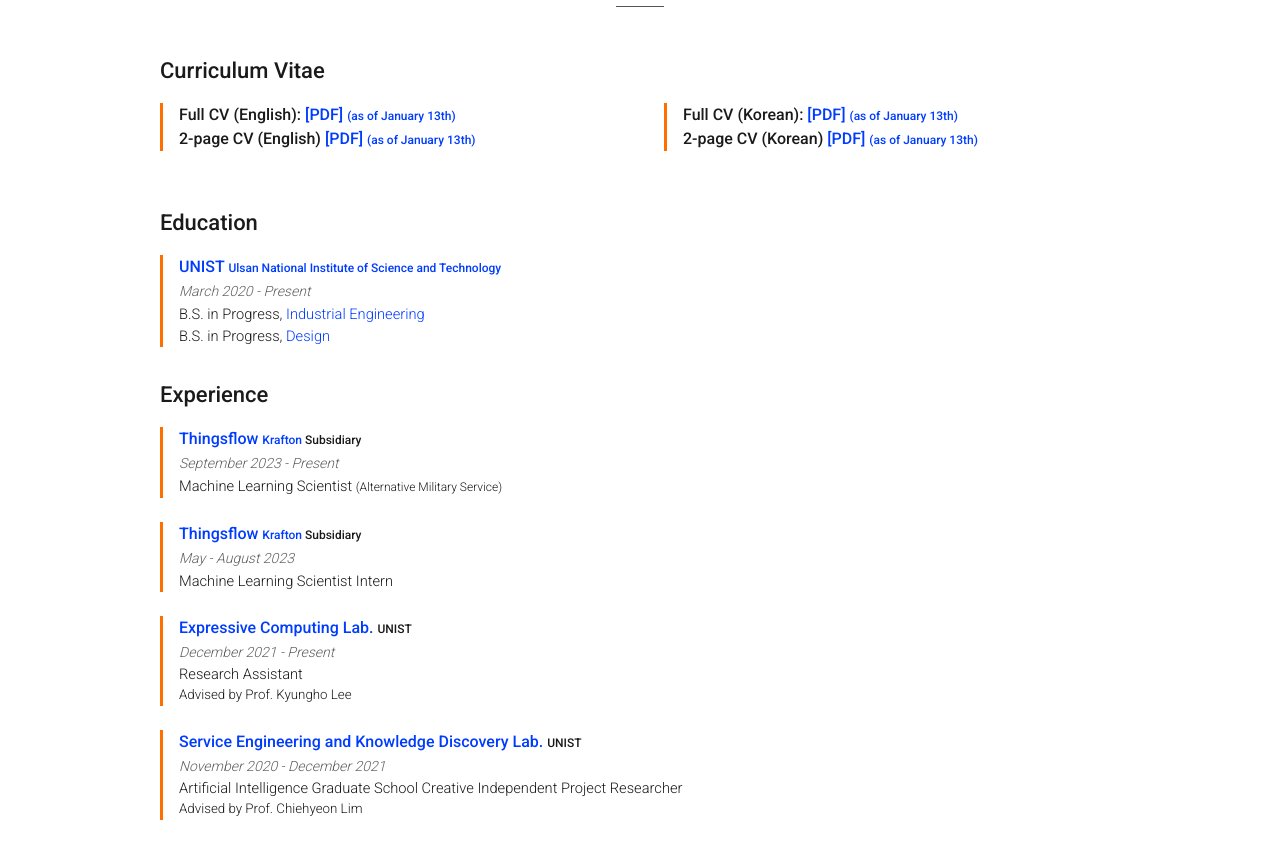
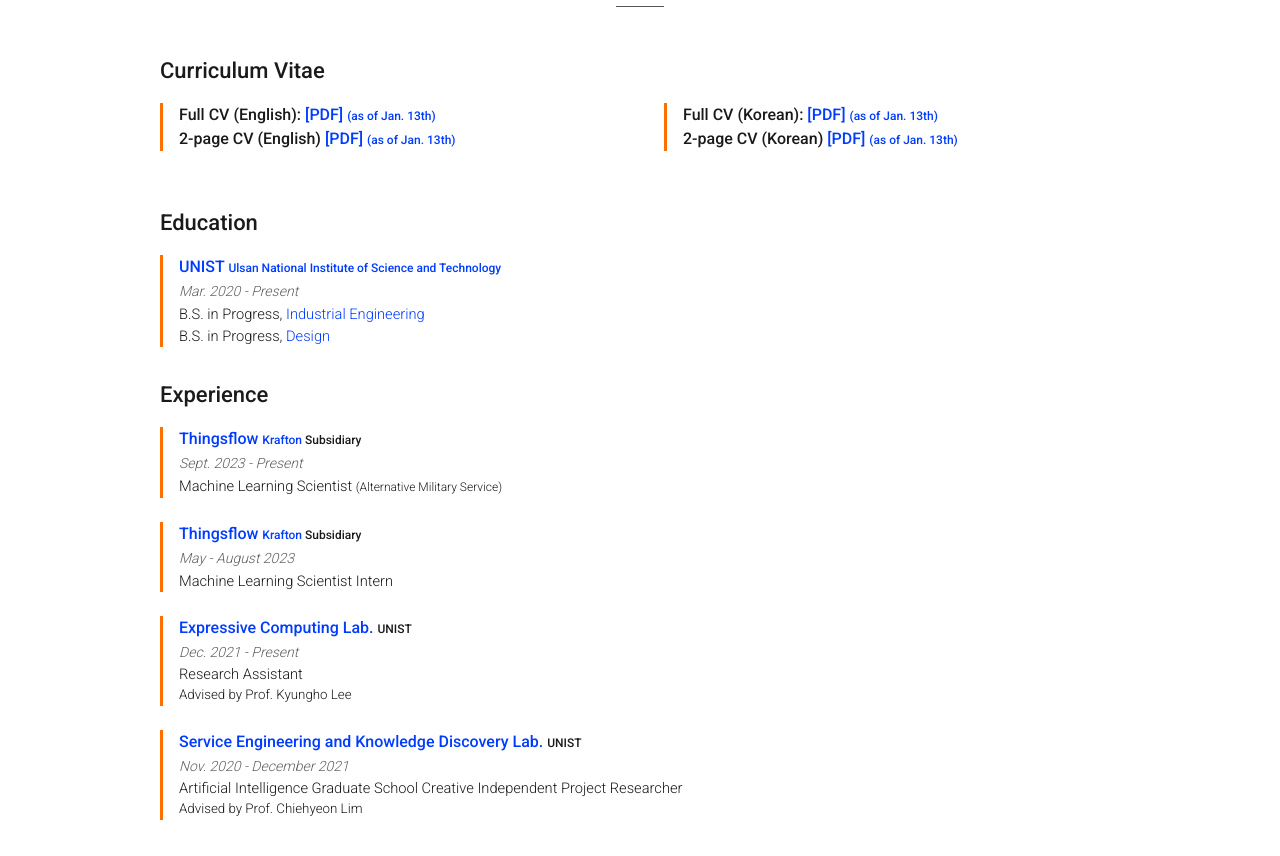
Before and after one commit to seonukkim/seonukkim.github.io, a Jekyll site: the page built from cv.md, in a window 1280 px wide. Shown: the part 188-1044 px from the top of the page. Built offline with Jekyll 4.4.1, drawn with Linux system fonts in a browser that asks for light colours.

```diff
--- a/cv.md
+++ b/cv.md
@@ -12,12 +12,12 @@
 <h2>Curriculum Vitae</h2>
 <div class="news-entries grid-2">
 <div class="entry-item course">
-    <h3 class="entry-title">Full CV (English): <a href="\assets\cv\20240113_SeonukKim_EN_CV.pdf">[PDF] <span style="font-size: 9pt;">(as of January 13th)</span></a></h3>
-    <h3 class="entry-title">2-page CV (English) <a href="\assets\cv\20240113_SeonukKim_EN_Resume.pdf">[PDF] <span style="font-size: 9pt;">(as of January 13th)</span></a></h3>
+    <h3 class="entry-title">Full CV (English): <a href="\assets\cv\20240113_SeonukKim_EN_CV.pdf">[PDF] <span style="font-size: 9pt;">(as of Jan. 13th)</span></a></h3>
+    <h3 class="entry-title">2-page CV (English) <a href="\assets\cv\20240113_SeonukKim_EN_Resume.pdf">[PDF] <span style="font-size: 9pt;">(as of Jan. 13th)</span></a></h3>
 </div>
 <div class="entry-item course">
-    <h3 class="entry-title">Full CV (Korean): <a href="\assets\cv\20240113_SeonukKim_KO_CV.pdf">[PDF] <span style="font-size: 9pt;">(as of January 13th)</span></a></h3>
-    <h3 class="entry-title">2-page CV (Korean) <a href="\assets\cv\20240113_SeonukKim_KO_Resume.pdf">[PDF] <span style="font-size: 9pt;">(as of January 13th)</span></a></h3>
+    <h3 class="entry-title">Full CV (Korean): <a href="\assets\cv\20240113_SeonukKim_KO_CV.pdf">[PDF] <span style="font-size: 9pt;">(as of Jan. 13th)</span></a></h3>
+    <h3 class="entry-title">2-page CV (Korean) <a href="\assets\cv\20240113_SeonukKim_KO_Resume.pdf">[PDF] <span style="font-size: 9pt;">(as of Jan. 13th)</span></a></h3>
 </div>
 </div>
 
@@ -25,7 +25,7 @@
 <div class="news-entries grid-1">
 <div class="entry-item course">
     <h3 class="entry-title"><a href="https://www.unist.ac.kr/">UNIST <span style="font-size: 9pt;">Ulsan National Institute of Science and Technology</span></a></h3>
-    <p class="entry-meta">March 2020 - Present</p>
+    <p class="entry-meta">Mar. 2020 - Present</p>
     <p style="font-size: 11pt; line-height: 150%;">
       B.S. in Progress, <a href="https://ie.unist.ac.kr/">Industrial Engineering</a><br>
       B.S. in Progress, <a href="https://design.unist.ac.kr/">Design</a></p>
@@ -36,7 +36,7 @@
 <div class="news-entries grid-1">
   <div class="entry-item course">
       <h3 class="entry-title"><a href="https://thingsflow.com/">Thingsflow</a> <span style="font-size: 9pt;"><a href="https://www.krafton.com/">Krafton</a> Subsidiary</span></h3>
-      <p class="entry-meta">September 2023 - Present</p>
+      <p class="entry-meta">Sept. 2023 - Present</p>
       <p style="font-size: 11pt; line-height: 150%;">
         Machine Learning Scientist <span style="font-size: 9pt;"> (Alternative Military Service)</span>
       </p>
@@ -52,7 +52,7 @@
 
   <div class="entry-item course">
       <h3 class="entry-title"><a href="https://www.klee141.com/">Expressive Computing Lab.</a> <span style="font-size: 9pt;">UNIST</span></h3>
-      <p class="entry-meta">December 2021 - Present</p>
+      <p class="entry-meta">Dec. 2021 - Present</p>
       <p style="font-size: 11pt; line-height: 140%;">
         Research Assistant
       <br>
@@ -62,7 +62,7 @@
 
   <div class="entry-item course">
     <h3 class="entry-title"><a href="https://service.unist.ac.kr/">Service Engineering and Knowledge Discovery Lab.</a> <span style="font-size: 9pt;">UNIST</span></h3>
-    <p class="entry-meta">November 2020 - December 2021</p>
+    <p class="entry-meta">Nov. 2020 - December 2021</p>
     <p style="font-size: 11pt; line-height: 140%;">
       Artificial Intelligence Graduate School Creative Independent Project Researcher
     <br>
```
